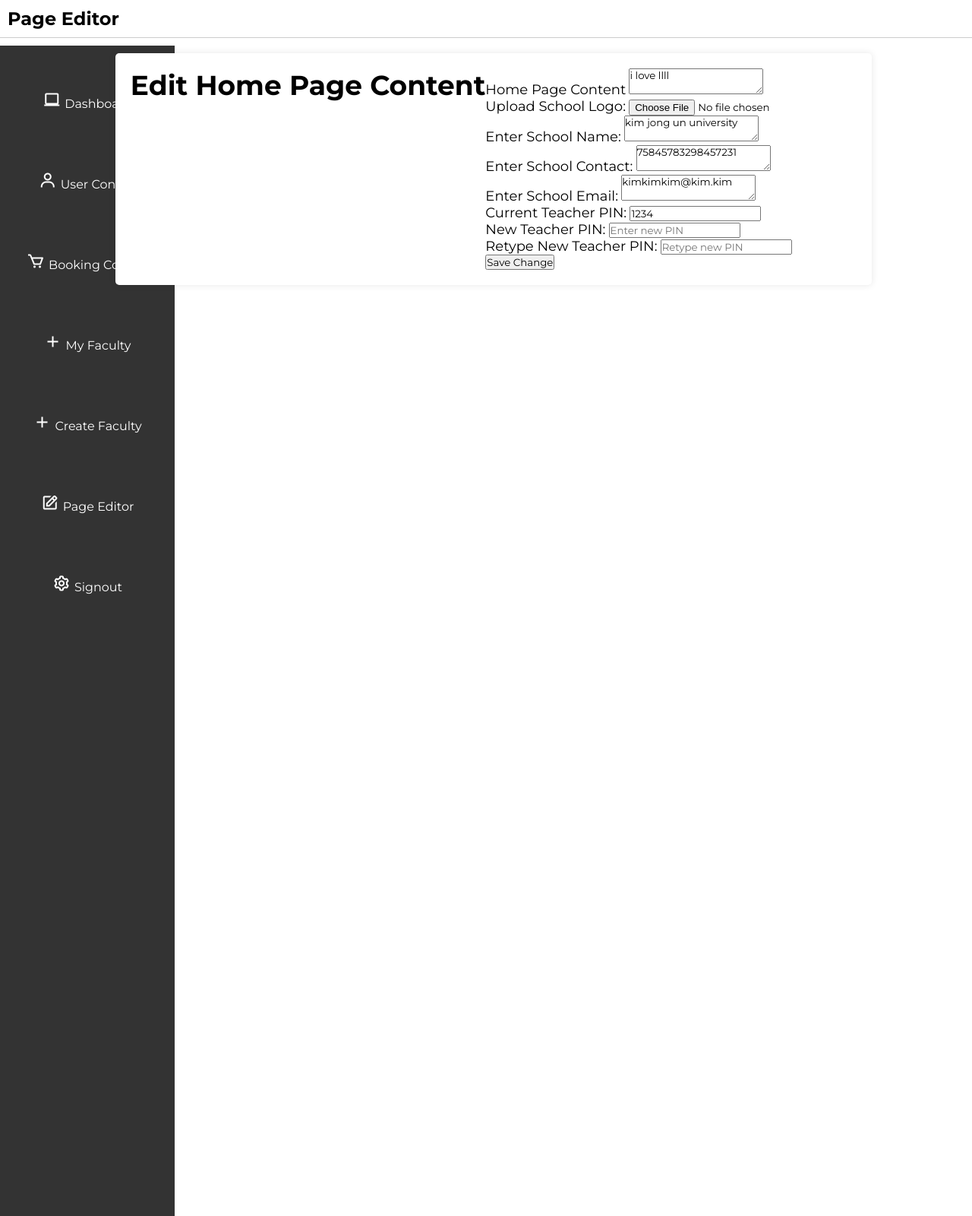
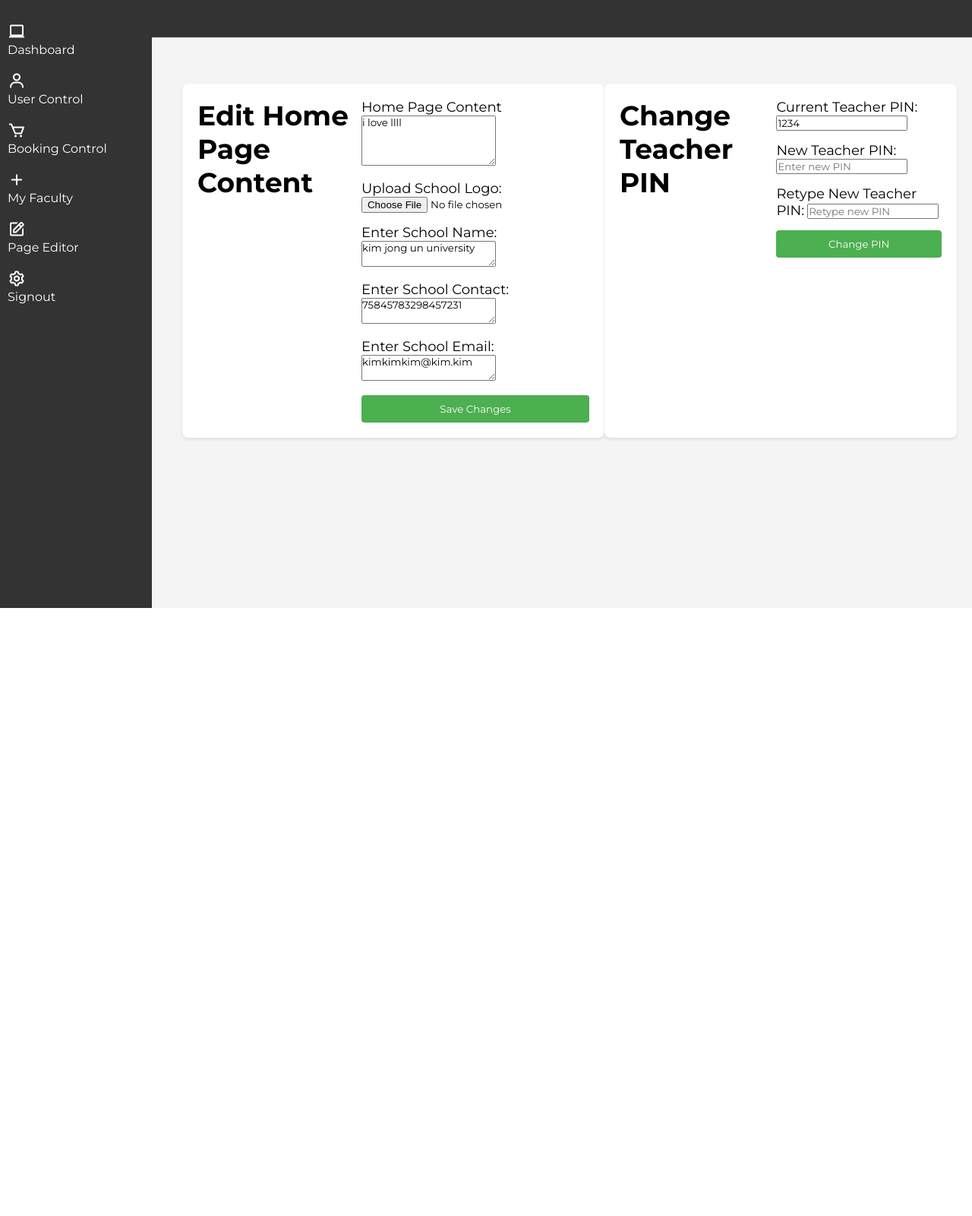
Before and after one commit to jelwingeuan/University-Appointment-System-UAS-, a Flask app: page /adminpageeditor in a window 1280 px wide. Shown: the whole page at 76% size. After the commit the page ends 800 px from the top, so only its background shows below. Run offline with Flask 3, Linux system fonts and the light colour scheme.

Commit message:
revised page editor

```diff
--- a/templates/adminpageeditor.html
+++ b/templates/adminpageeditor.html
@@ -7,6 +7,84 @@
     <link rel="stylesheet" href="../static/style.css">
     <link href='https://unpkg.com/boxicons@2.1.4/css/boxicons.min.css' rel='stylesheet'>
     <script src="../static/myscripts.js"></script>
+    <style>
+        body {
+            font-family: Arial, sans-serif;
+            background-color: #f4f4f4;
+            margin: 0;
+            padding: 0;
+        }
+        header {
+            background-color: #333;
+            color: #fff;
+            padding: 10px 0;
+            text-align: center;
+        }
+        .sidebar {
+            width: 200px;
+            background: #333;
+            color: #fff;
+            height: 100vh;
+            position: fixed;
+            top: 0;
+            left: 0;
+            padding-top: 20px;
+        }
+        .sidebar ul {
+            list-style: none;
+            padding: 0;
+        }
+        .sidebar ul li {
+            padding: 10px;
+            text-align: left;
+        }
+        .sidebar ul li a {
+            color: #fff;
+            text-decoration: none;
+            display: block;
+        }
+        .sidebar ul li:hover {
+            background: #575757;
+        }
+        .admincontainer {
+            margin-left: 220px;
+            padding: 20px;
+        }
+        .subadmincontainer {
+            background: #fff;
+            padding: 20px;
+            border-radius: 8px;
+            box-shadow: 0 2px 4px rgba(0,0,0,0.1);
+            max-width: 600px;
+            margin: 20px auto;
+        }
+        .form-group, .input-container {
+            margin-bottom: 15px;
+        }
+        .input-container label {
+            display: block;
+            margin-bottom: 5px;
+            font-weight: bold;
+        }
+        .input-container input, .input-container textarea {
+            width: 100%;
+            padding: 8px;
+            border: 1px solid #ccc;
+            border-radius: 4px;
+        }
+        button {
+            background-color: #4CAF50;
+            color: white;
+            padding: 10px 20px;
+            border: none;
+            border-radius: 4px;
+            cursor: pointer;
+            width: 100%;
+        }
+        button:hover {
+            background-color: #45a049;
+        }
+    </style>
 </head>
 <body>
     <header>
@@ -18,9 +96,8 @@
             <li><i class='bx bx-user'></i><a href="/usercontrol">User Control</a></li>
             <li><i class='bx bx-cart'></i><a href="/appointmentcontrol">Booking Control</a></li>
             <li><i class='bx bx-plus'></i><a href="/faculty">My Faculty</a></li>
-            <li><i class='bx bx-plus'></i><a href="/createfacultyhub">Create Faculty</a></li>
-            <li><i class='bx bx-edit' ></i><a href="/adminpageeditor">Page Editor</a></li>
-            <li><i class='bx bx-cog' ></i><a href="/logout">Signout</a></li>
+            <li><i class='bx bx-edit'></i><a href="/adminpageeditor">Page Editor</a></li>
+            <li><i class='bx bx-cog'></i><a href="/logout">Signout</a></li>
         </ul>
     </div>
     <div class="admincontainer">
@@ -29,39 +106,43 @@
             <form action="/adminpageeditor" method="post" enctype="multipart/form-data">
                 <div class="form-group">
                     <label for="home_content">Home Page Content</label>
-                    <textarea id="home_content" name="home_content">{{ home_content }}</textarea>
+                    <textarea id="home_content" name="home_content" rows="4">{{ home_content }}</textarea>
                 </div>
-                <div class="register-container">
-                    <div class="input-container">
+                <div class="form-group">
                     <label>Upload School Logo:</label>
                     <input type="file" name="school_logo">
                 </div>
-                    <div class="input-container">
+                <div class="form-group">
                     <label>Enter School Name:</label>
-                        <textarea id="school_name" name="school_name">{{ school_name }}</textarea>
+                    <textarea id="school_name" name="school_name" rows="2">{{ school_name }}</textarea>
                 </div>
-                    <div class="input-container">
+                <div class="form-group">
                     <label>Enter School Contact:</label>
-                        <textarea id="school_tel" name="school_tel">{{ school_tel }}</textarea>
+                    <textarea id="school_tel" name="school_tel" rows="2">{{ school_tel }}</textarea>
                 </div>
-                    <div class="input-container">
+                <div class="form-group">
                     <label>Enter School Email:</label>
-                        <textarea id="school_email" name="school_email">{{ school_email }}</textarea>
+                    <textarea id="school_email" name="school_email" rows="2">{{ school_email }}</textarea>
                 </div>
-                    <div class="input-container">
+                <button type="submit">Save Changes</button>
+            </form>
+        </div>
+        <div class="subadmincontainer">
+            <h2>Change Teacher PIN</h2>
+            <form action="/changepin" method="post">
+                <div class="form-group">
                     <label>Current Teacher PIN:</label>
                     <input type="text" name="current_pin" value="{{ pin }}" readonly>
                 </div>
-                    <div class="input-container">
+                <div class="form-group">
                     <label>New Teacher PIN:</label>
                     <input type="password" name="new_pin" placeholder="Enter new PIN">
                 </div>
-                    <div class="input-container">
+                <div class="form-group">
                     <label>Retype New Teacher PIN:</label>
                     <input type="password" name="retype_new_pin" placeholder="Retype new PIN">
                 </div>
-                    <button type="submit">Save Change</button>
-                </div>
+                <button type="submit">Change PIN</button>
             </form>
         </div>
     </div>
```
Lines whose indentation alone changed are shown as unchanged.
